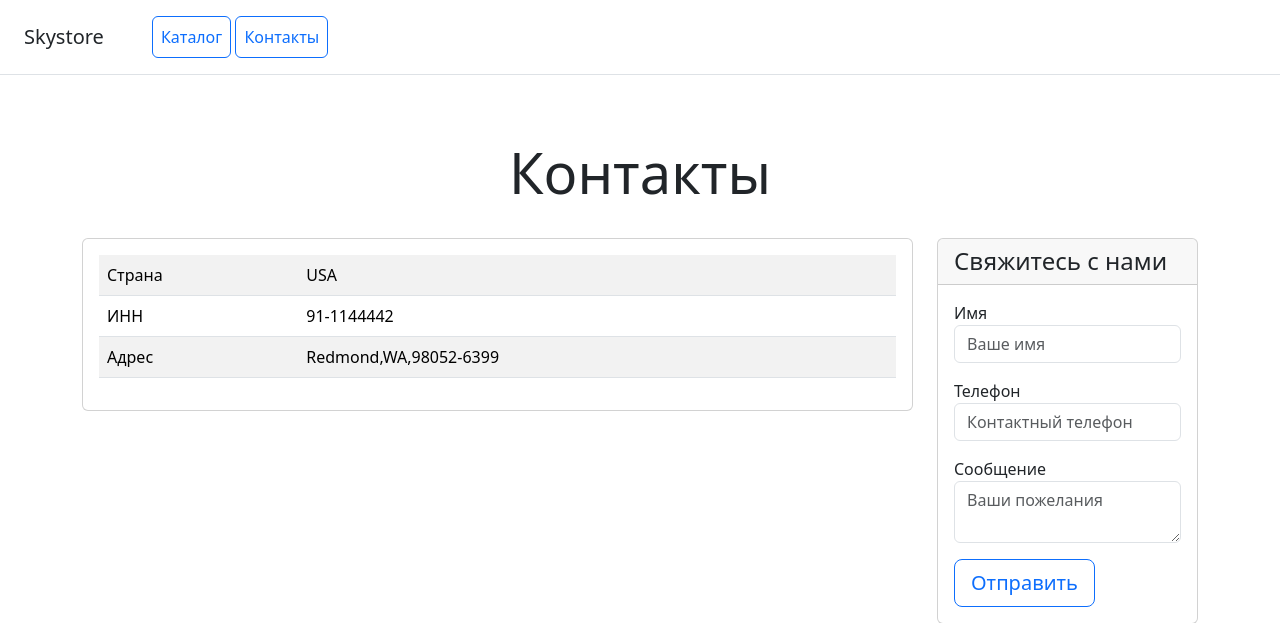
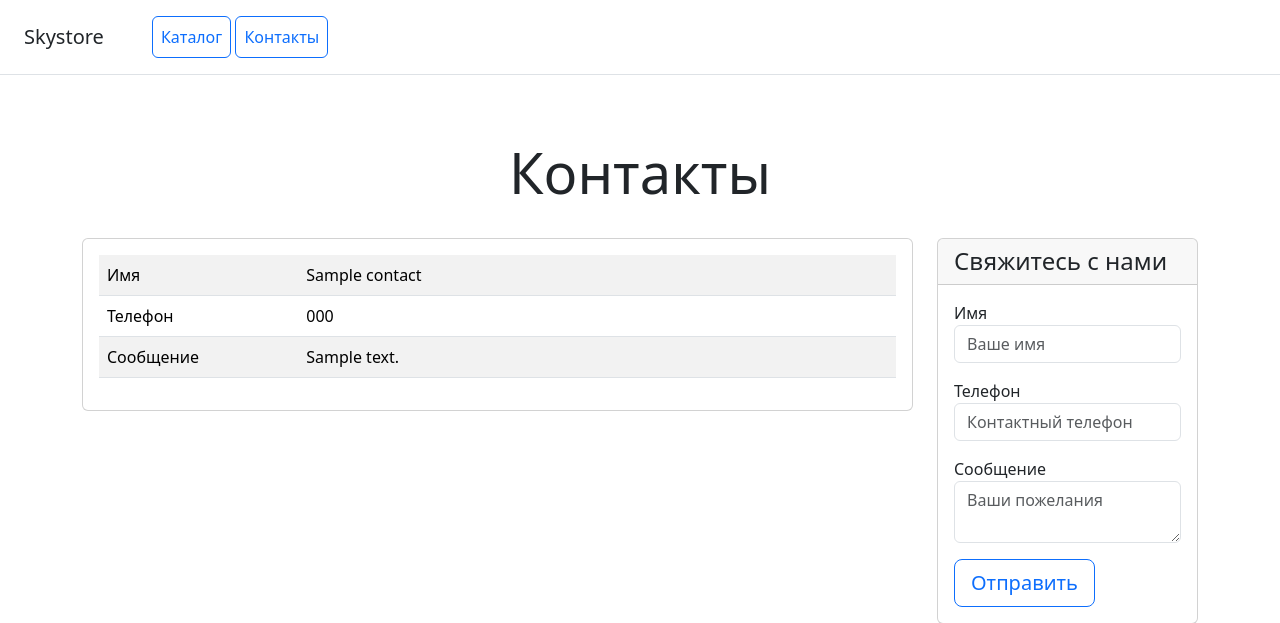
Before and after one commit to Lolomyn/django_hw, a Django app: page /contacts/ in a window 1280 px wide. Shown: the top 623 px of the page. Run offline with Django 5.2, Linux system fonts and the light colour scheme; tables that the repository leaves empty hold one stand-in row (values such as "Sample post").

Commit message:
do adding part of hw

```diff
--- a/catalog/templates/contacts.html
+++ b/catalog/templates/contacts.html
@@ -23,26 +23,38 @@
 
 <div class="container">
     <div class="row text-start">
+        {% if contacts %}
+
             <div class="col-lg-9 col-md-6 col-sm-12">
                 <div class="card mb-4 box-shadow">
                     <div class="card-body">
+                        {% for contact in contacts %}
                             <table class="table table-striped">
                                 <tr>
-                            <td class="w-25">Страна</td>
-                            <td>USA</td>
+                                    <td class="w-25">Имя</td>
+                                    <td>{{ contact.name }}</td>
                                 </tr>
                                 <tr>
-                            <td class="w-25">ИНН</td>
-                            <td>91-1144442</td>
+                                    <td class="w-25">Телефон</td>
+                                    <td>{{ contact.phone }}</td>
                                 </tr>
                                 <tr>
-                            <td class="w-25">Адрес</td>
-                            <td>Redmond,WA,98052-6399</td>
+                                    <td class="w-25">Сообщение</td>
+                                    <td>{{ contact.message }}</td>
                                 </tr>
                             </table>
+                        {% endfor %}
                     </div>
                 </div>
             </div>
+
+        {% else %}
+            <div>
+                <p>Данных нет!</p>
+            </div>
+
+        {% endif %}
+
         <div class="col-lg-3 col-md-6 col-sm-12">
             <div class="card mb-4 box-shadow">
                 <div class="card-header">
--- a/catalog/views.py
+++ b/catalog/views.py
@@ -1,6 +1,6 @@
 from django.shortcuts import render
 from django.http import HttpResponse
-from .models import Product, Category
+from .models import Product, Category, Contact
 
 
 def home(request):
@@ -17,4 +17,7 @@ def contacts(request):
         return HttpResponse(
             f"Спасибо за обращение, {name}! Ваше сообщение получено! "
             f"Мы свяжемся с Вами по номеру {phone} в течение трех рабочий дней!")
-    return render(request, 'contacts.html')
+
+    contact = Contact.objects.all()
+    context = {'contacts': contact}
+    return render(request, 'contacts.html', context)
```
Lines whose indentation alone changed are shown as unchanged.
